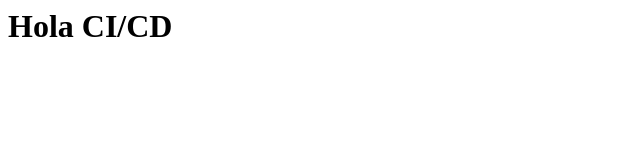
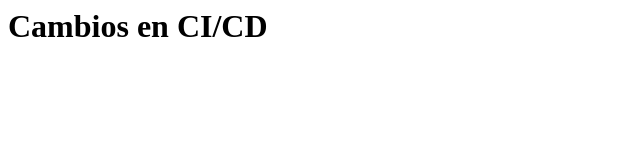
Before and after one commit to Diana-Matu/practica9-cicd, a plain HTML site: page index.html in a window 1280 px wide. Shown: the whole page, without its empty margins (0-640 px from the left). Drawn offline with Linux system fonts and the light colour scheme.

Commit message:
Cambios en CI/CD

```diff
--- a/index.html
+++ b/index.html
@@ -1 +1 @@
-<h1>Hola CI/CD</h1>
+<h1>Cambios en CI/CD</h1>
```
